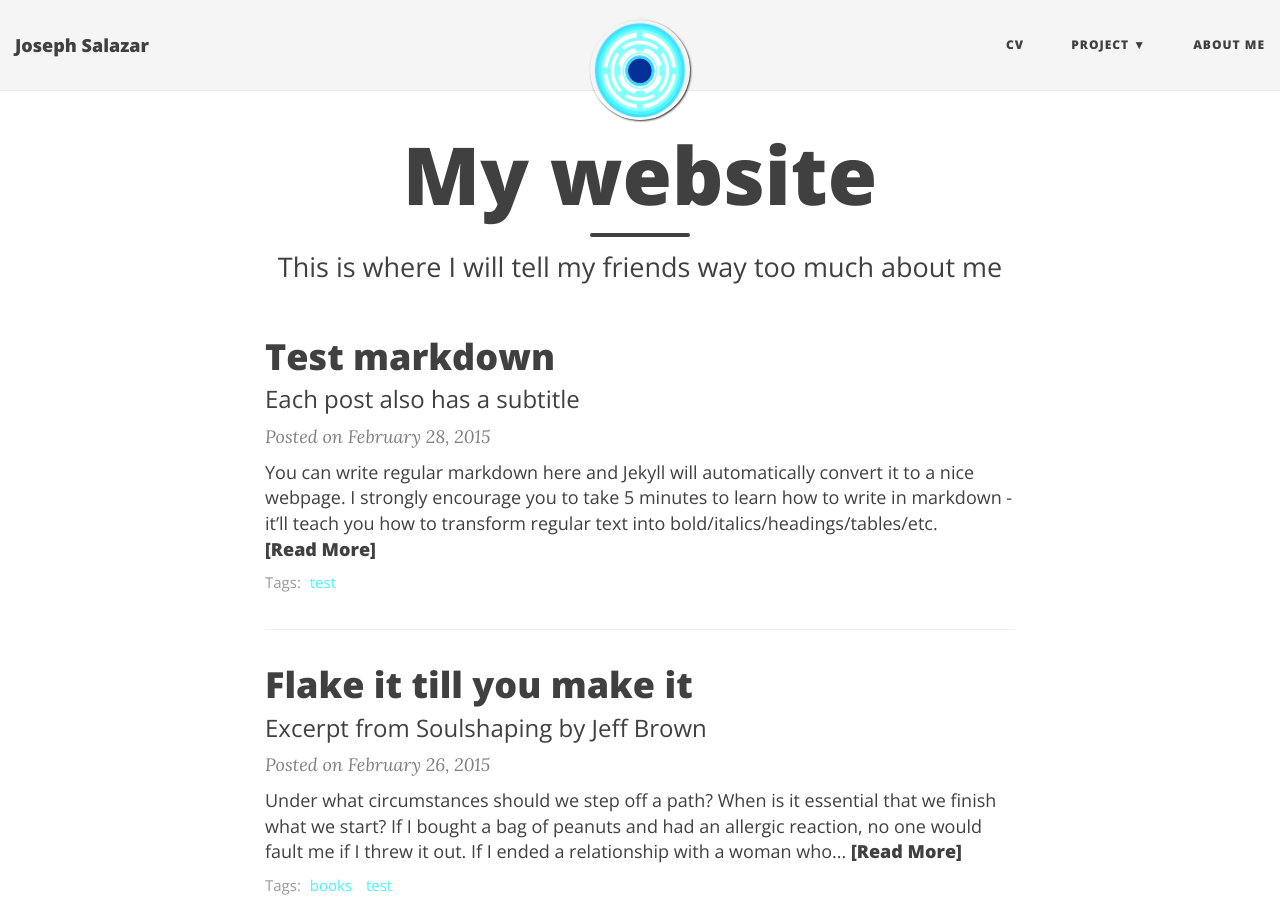
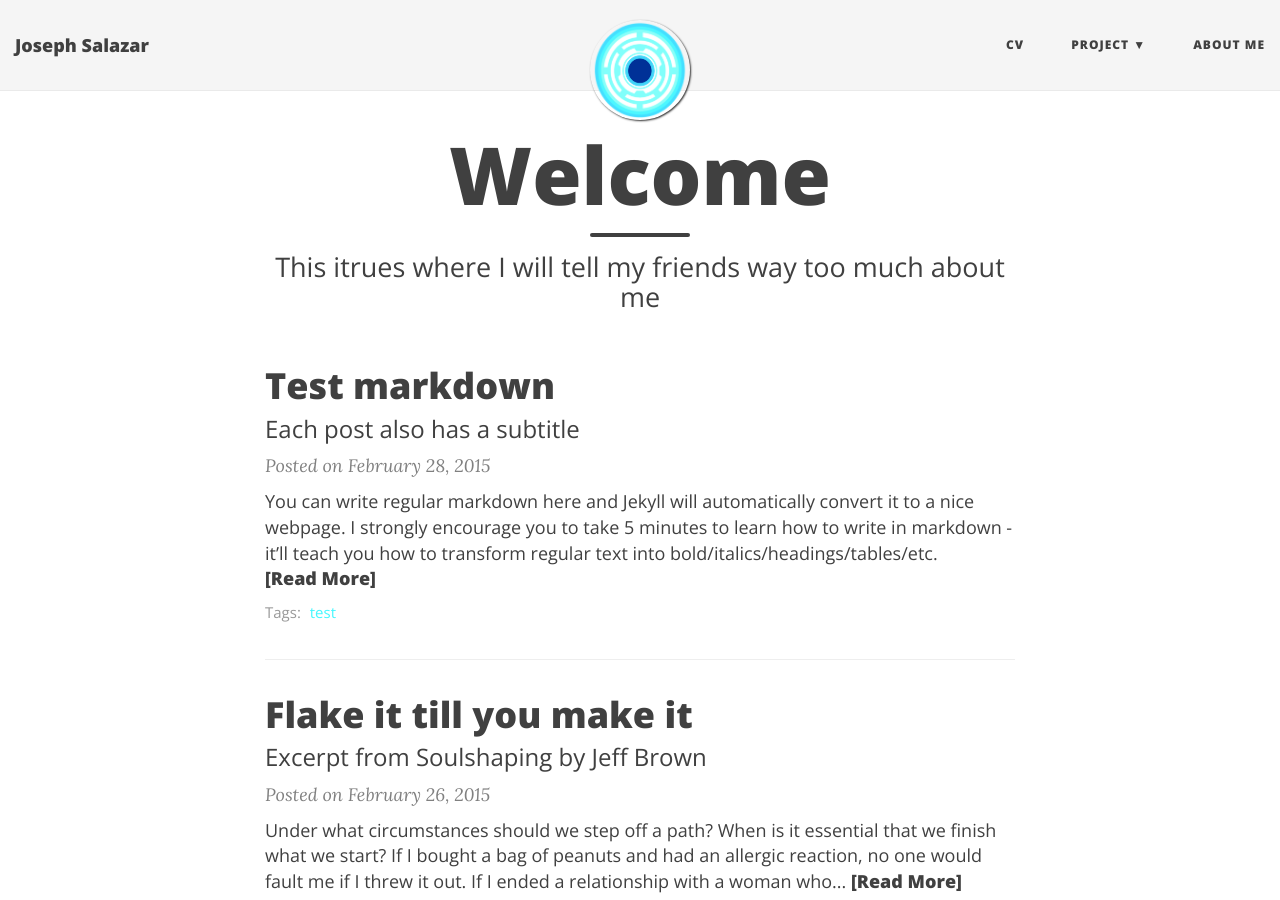
Before and after one commit to saj11/saj11.github.io, a Jekyll site: the page built from index.html, in a window 1280 px wide and 900 px high. Built offline with Jekyll 4.4.1, drawn with Linux system fonts in a browser that asks for light colours; nearby versions of some CDN libraries; the list of posts is cut into pages by our own code.

Commit message:
Changing Title

```diff
--- a/index.html
+++ b/index.html
@@ -1,8 +1,8 @@
 ---
 layout: page
-title: My website
-subtitle: This is where I will tell my friends way too much about me
-use-site-title: true
+title: Welcome
+subtitle: This itrues where I will tell my friends way too much about me
+use-site-title:
 ---
 
 <div class="posts-list">
```
